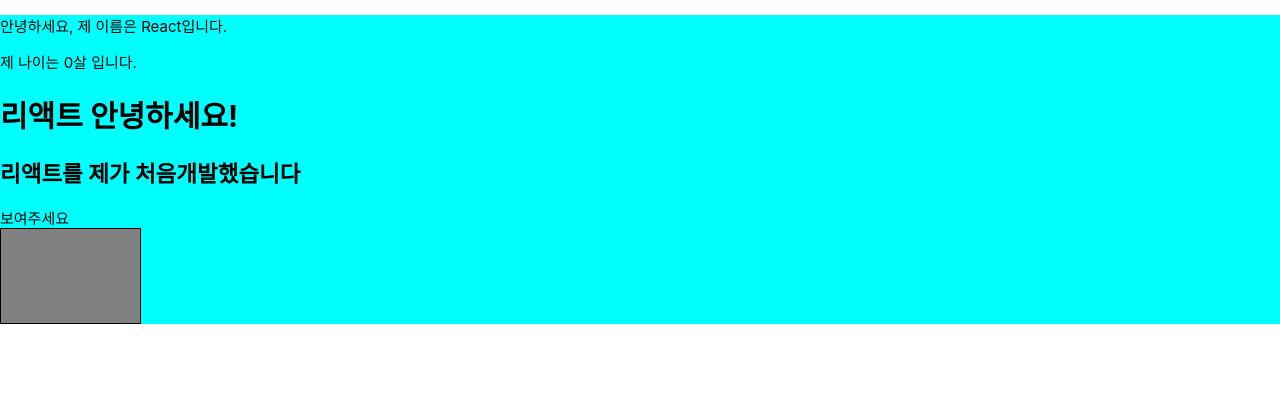
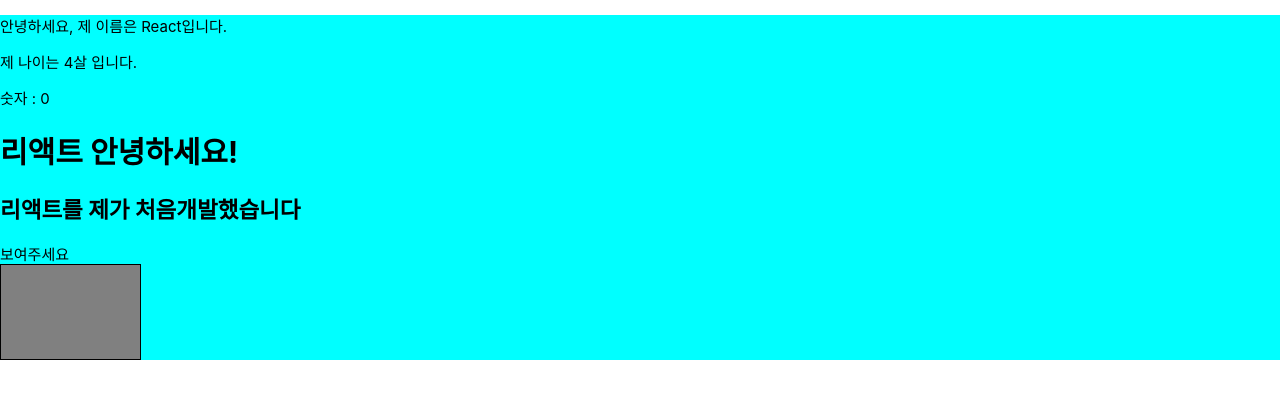
Before and after one commit to FitCoderOfficial/next13_landing, a React (Create React App) app: page / in a window 1280 px wide. Shown: the top 398 px of the page. Built offline with nearby package versions, Linux system fonts and the light colour scheme.

Commit message:
feat: state update

```diff
--- a/src/MyComponent.js
+++ b/src/MyComponent.js
@@ -21,7 +21,8 @@ class MyComponent extends Component {
     return (
       <div>
         <p>안녕하세요, 제 이름은 { this.props.name }입니다.</p>
-        <p>제 나이는 { this.state.number }살 입니다.</p>
+        <p>제 나이는 { this.props.age }살 입니다.</p>
+        <p> 숫자 : {this.state.number} </p>
       </div>
     )
   }
```
